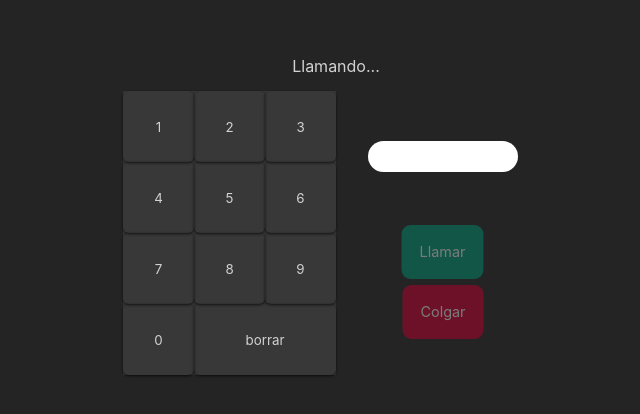
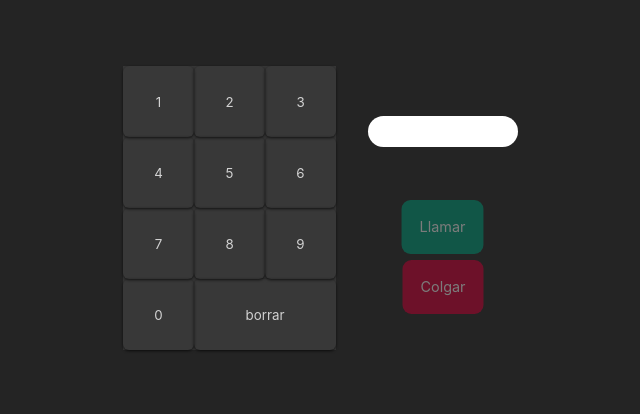
Before and after one commit to jona2255/react-telefono, a React (Create React App) app: page / in a window 1280 px wide. Shown: the part 192-606 px from the top of the page, without its empty margins (304-944 px from the left). Built offline with nearby package versions, Linux system fonts and the light colour scheme.

Commit message:
Mensaje llamando

```diff
--- a/src/App.js
+++ b/src/App.js
@@ -5,6 +5,8 @@ function App() {
   const [deshabilitarBoton, setDeshabilitarBoton] = useState(false);
 
   const [numeroTelefono, setnumeroTelefono] = useState("");
+
+  const [estaLlamando, setEstaLlamando] = useState(false);
 
   const agregarNumero = e => {
     e.preventDefault();
@@ -33,23 +35,26 @@ function App() {
     e.preventDefault();
     setLlamando(true);
     setDeshabilitarBoton(true);
+    setEstaLlamando(true);
     colgadoAutomatico();
   };
   const colgar = (e) => {
     e.preventDefault();
     setLlamando(false);
     setDeshabilitarBoton(false);
+    setEstaLlamando(false);
   };
   const colgadoAutomatico = () => {
     setTimeout(() => {
       setLlamando(false);
       setDeshabilitarBoton(false);
+      setEstaLlamando(false);
     }, 5000);
   };
   return (
     <div className="contenedor">
       {/* <!-- El siguiente elemento se oculta añadiéndole la clase "off" -->  */}
-      <span className="mensaje">Llamando...</span>
+      <span className="mensaje" hidden={estaLlamando ? false : true}>Llamando...</span>
       <main className="telefono">
         <div className="botones">
           <ol className="teclado">
```
